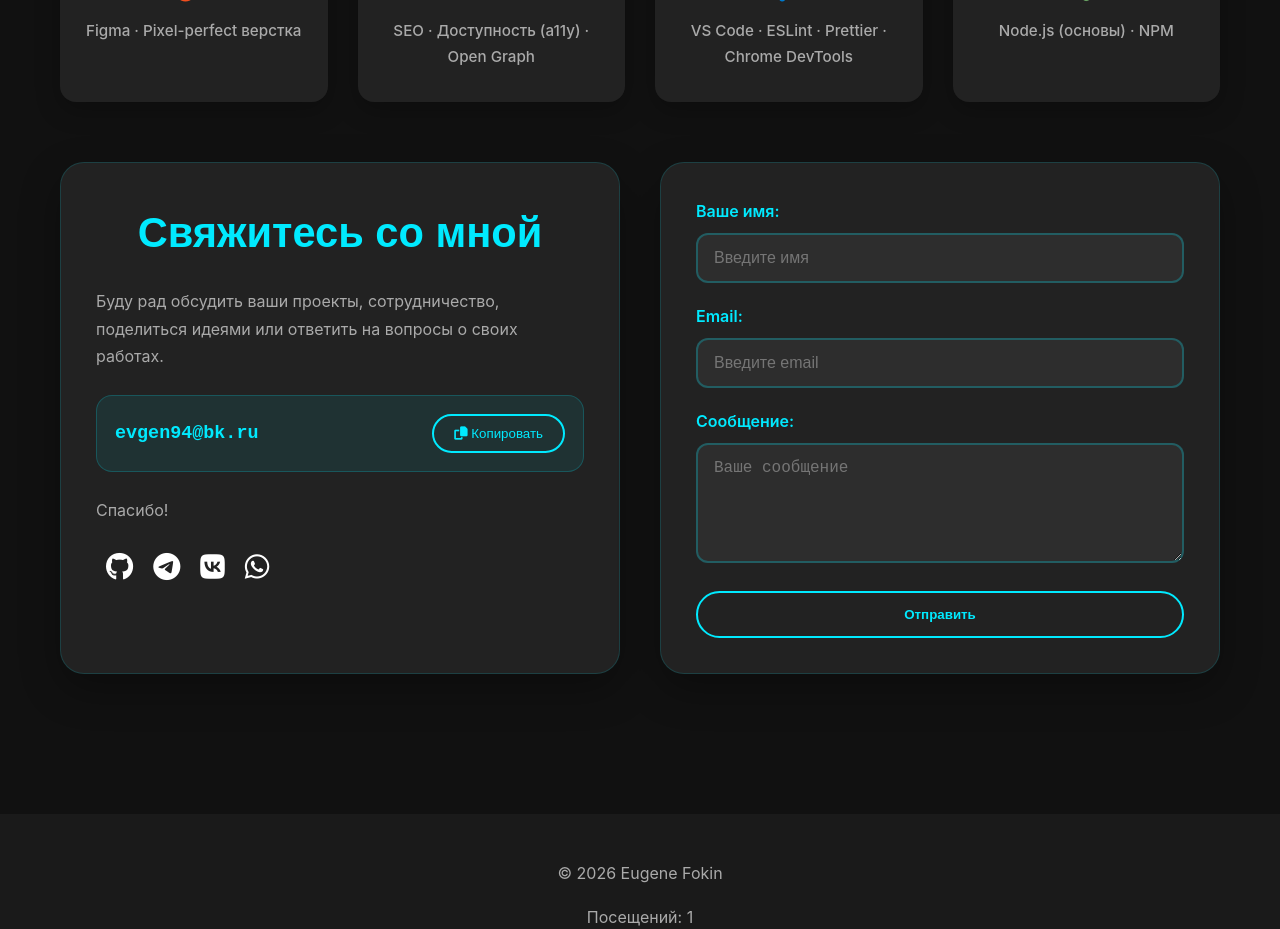
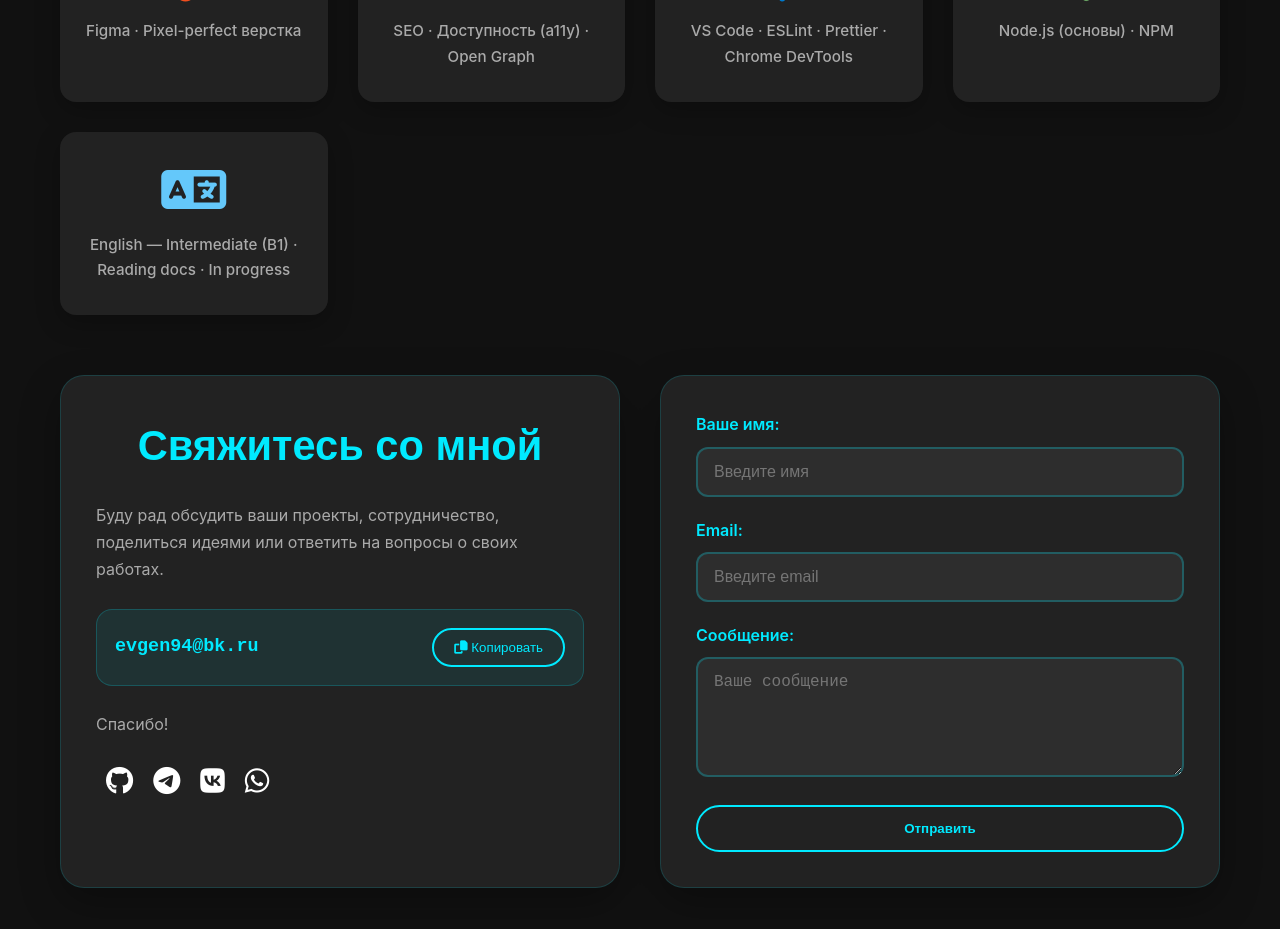
Before and after one commit to LesanePC/portfolio-react, a React (Vite) app: page / in a window 1280 px wide. Shown: the part 4960-5889 px from the top of the page. Built offline with nearby package versions, Linux system fonts and the light colour scheme.

Commit message:
feat: add English language level to skills

```diff
--- a/src/data/skills.ts
+++ b/src/data/skills.ts
@@ -8,5 +8,6 @@ export const skills: Skill[] = [
     { icon: "fab fa-figma", color: "#f24e1e", text: "Figma · Pixel-perfect верстка" },
     { icon: "fas fa-chart-line", color: "#64c8fa", text: "SEO · Доступность (a11y) · Open Graph" },
     { icon: "fas fa-code", color: "#007acc", text: "VS Code · ESLint · Prettier · Chrome DevTools" },
-    { icon: "fab fa-node-js", color: "#68a063", text: "Node.js (основы) · NPM" }
+    { icon: "fab fa-node-js", color: "#68a063", text: "Node.js (основы) · NPM" },
+    { icon: "fas fa-language", color: "#64c8fa", text: "English — Intermediate (B1) · Reading docs · In progress" }
 ];
```
